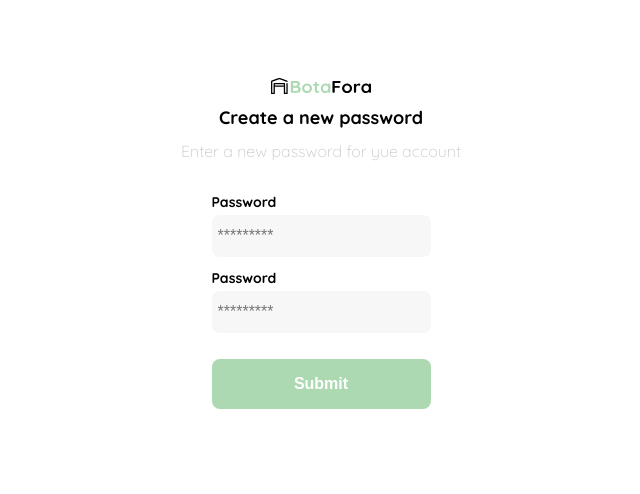
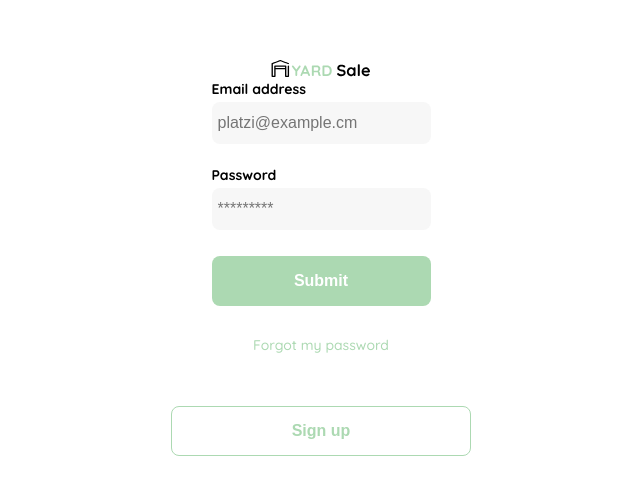
Before and after one commit to aleneri97/react-shop, a React app: page /login in a window 1280 px wide. Shown: the part 142-636 px from the top of the page, without its empty margins (319-959 px from the left). Built offline with nearby package versions, Linux system fonts and the light colour scheme.

Commit message:
🐛 [FIX] Login Component content
Login component was having another component html and css

```diff
--- a/src/containers/Login.jsx
+++ b/src/containers/Login.jsx
@@ -1,21 +1,21 @@
 import React from 'react';
 import '../styles/Login.scss';
-import logo from '../../public/assets/logos/logo_bota_fora.svg';
+import logo from '../../public/assets/logos/logo_yard_sale.svg';
 
 export const Login = () => {
 	return (
-		<div className='login'>
-			<div className='form-container'>
-				<img src={logo} alt='logo' className='logo'/>
-				<h1 className='title'>Create a new password</h1>
-				<p className='subtitle'>Enter a new password for yue account</p>
-				<form action='/' className='form'>
-					<label htmlFor='password' className='label'>Password</label>
-					<input type='password' id='password' placeholder='*********' className='input input-password'/>
-					<label htmlFor='new-password' className='label'>Password</label>
-					<input type='password' id='new-password' placeholder='*********' className='input input-password'/>
-					<input type='submit' defaultValue='Confirm' className='primary-button login-button'/>
+		<div className="login">
+			<div className="form-container">
+				<img src={logo} alt="logo" className="logo" />
+				<form action="/" className="form">
+				<label htmlFor="email" className="label">Email address</label>
+				<input type="text" id="email" placeholder="platzi@example.cm" className="input input-email" />
+				<label htmlFor="password" className="label">Password</label>
+				<input type="password" id="password" placeholder="*********" className="input input-password" />
+				<input type="submit" defaultValue="Log in" className="primary-button login-button" />
+				<a href="/">Forgot my password</a>
 				</form>
+				<button className="secondary-button signup-button">Sign up</button>
 			</div>
 		</div>
 	);
--- a/src/styles/Login.scss
+++ b/src/styles/Login.scss
@@ -19,24 +19,17 @@
 	justify-self: center;
 }
 
-.title {
-	font-size: var(--lg);
-	margin-bottom: 12px;
-	text-align: center;
-}
-
-.subtitle {
-	color: var(--very-light-pink);
-	font-size: var(--md);
-	font-weight: 300;
-	margin-top: 0;
-	margin-bottom: 32px;
-	text-align: center;
-}
-
 .form {
 	display: flex;
 	flex-direction: column;
+}
+
+.form a {
+	color: var(--hospital-green);
+	font-size: var(--sm);
+	text-align: center;
+	text-decoration: none;
+	margin-bottom: 52px;
 }
 
 .label {
@@ -55,11 +48,27 @@
 	margin-bottom: 12px;
 }
 
+.input-email {
+	margin-bottom: 22px;
+}
+
 .primary-button {
 	background-color: var(--hospital-green);
 	border-radius: 8px;
 	border: none;
 	color: var(--white);
+	width: 100%;
+	cursor: pointer;
+	font-size: var(--md);
+	font-weight: bold;
+	height: 50px;
+}
+
+.secondary-button {
+	background-color: var(--white);
+	border-radius: 8px;
+	border: 1px solid var(--hospital-green);
+	color: var(--hospital-green);
 	width: 100%;
 	cursor: pointer;
 	font-size: var(--md);
```
